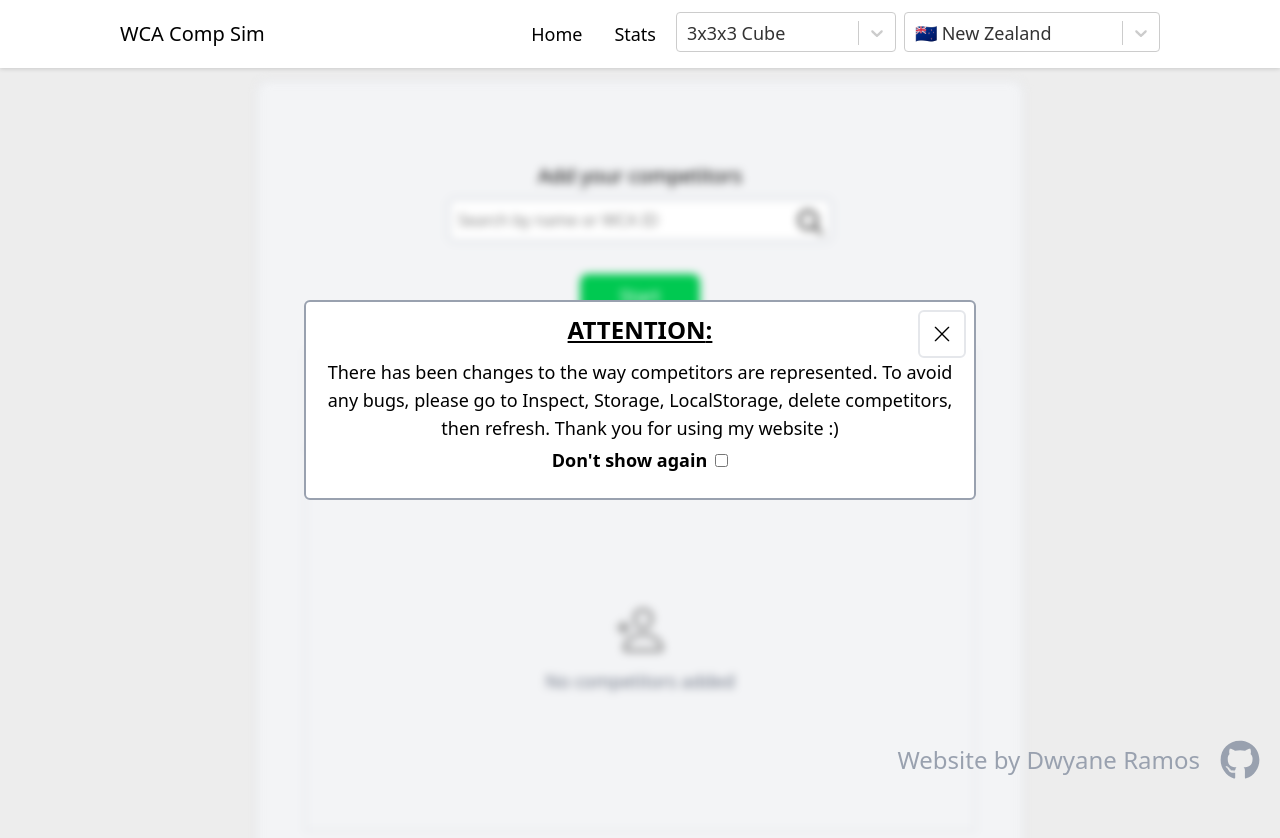
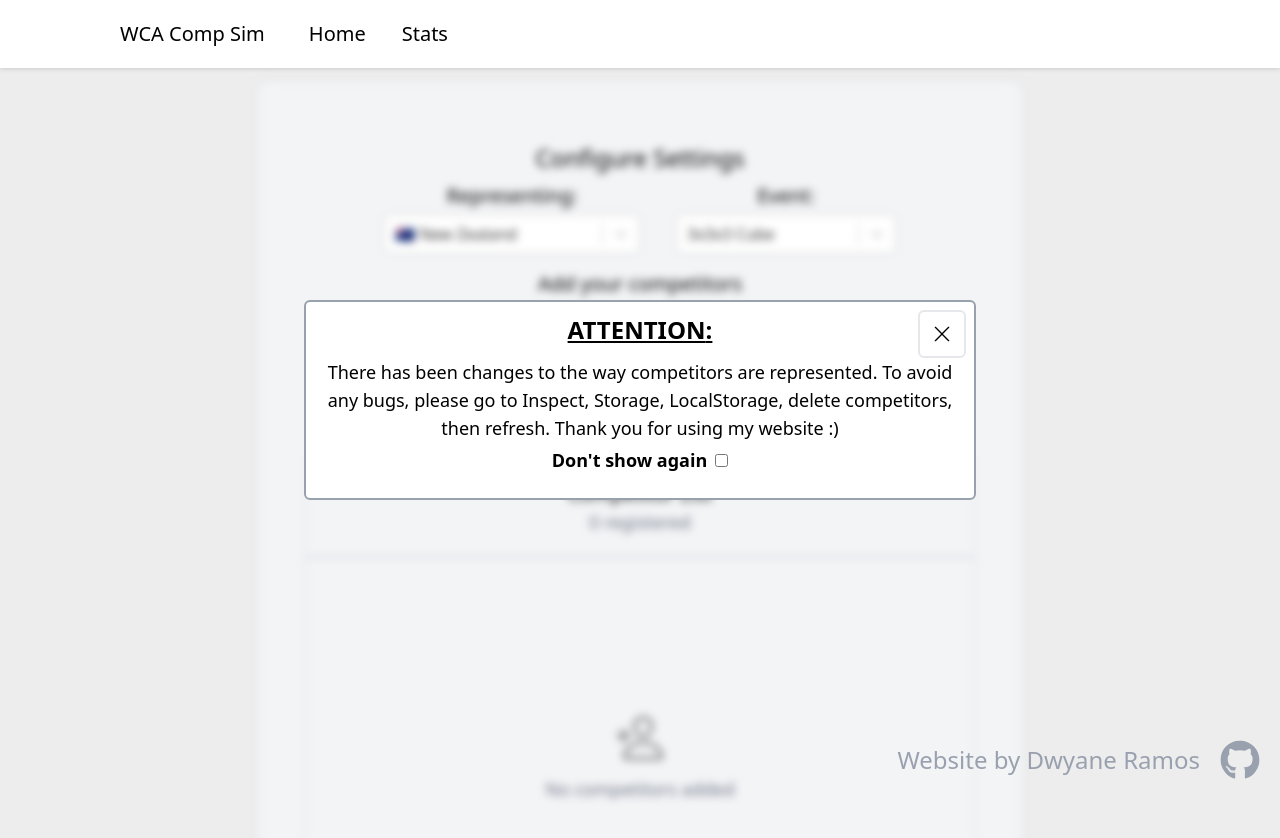
Before and after one commit to dwyaneramos/wca-comp-sim, a React (Vite) app: page / in a window 1280 px wide. Shown: the top 838 px of the page. Built offline with nearby package versions, Linux system fonts and the light colour scheme.

Commit message:
reverted to old changes regarding positioning of dropdowns + able to select event in stats page

```diff
--- a/src/components/NavBar.jsx
+++ b/src/components/NavBar.jsx
@@ -1,6 +1,4 @@
 import {useState, useEffect} from "react";
-import {countryToFlag, countries} from "./services/nationality.js"
-import Select from "react-select"
 
 
 export const NavBar = ({changePage, disabledEventDropdown, setEvent, defaultEvent, setNationality, defaultNationality}) => {
@@ -8,7 +6,7 @@ export const NavBar = ({changePage, disabledEventDropdown, setEvent, defaultEven
 
 
   return (
-    <div className = "flex flex-col sm:place-content-between bg-white drop-shadow-sm sm:px-30 text-lg py-3 fixed top-0 w-screen z-100">
+    <div className = "flex flex-col bg-white drop-shadow-sm sm:px-30 text-lg py-3 fixed top-0 w-screen z-100">
 
       {isSmall &&
         <div className="flex flex-col justify-center items-center gap-2">
@@ -19,26 +17,17 @@ export const NavBar = ({changePage, disabledEventDropdown, setEvent, defaultEven
               <a href="" className="py-1 hover:bg-gray-200 transition py-2 px-3 rounded-md">Home</a>
               <a href="" onClick={()=>changePage("")} className="py-1 hover:bg-gray-200 transition py-2 px-3 rounded-md">Stats</a>
             </div>
-
-              <SelectEventDropdown disabled = {disabledEventDropdown} setEvent = {setEvent} defaultEvent={defaultEvent}/>
-          <NationalityDropdown disabled = {disabledEventDropdown} defaultNationality={defaultNationality} setNationality = {setNationality}/>
         </div>
 
 
       }
 
       {!isSmall &&
-        <div className = "flex place-content-between">
-          <div>
-            <h1 className = "text-xl py-2 ">WCA Comp Sim</h1>
-          </div>
+        <div className = "flex text-xl gap-3">
+            <h1 className = " py-2 pr-5 ">WCA Comp Sim</h1>
 
-          <div className = "flex flex-row gap-2">
-            <a href="#" onClick={()=>changePage("Home")} className="py-1 hover:bg-gray-200 transition py-2 px-3 rounded-md">Home</a>
-            <a href="#" onClick={()=>changePage("Stats")}  className="py-1 hover:bg-gray-200 transition py-2 px-3 rounded-md">Stats</a>
-          <SelectEventDropdown disabled = {disabledEventDropdown} setEvent = {setEvent} defaultEvent={defaultEvent}/>
-          <NationalityDropdown disabled = {disabledEventDropdown} defaultNationality={defaultNationality} setNationality = {setNationality}/>
-          </div>
+            <a href="#" onClick={()=>changePage("Home")} className="hover:bg-gray-200 transition py-2 px-3 rounded-md">Home</a>
+            <a href="#" onClick={()=>changePage("Stats")}  className=" hover:bg-gray-200 transition py-2 px-3 rounded-md">Stats</a>
         </div>
 
 
@@ -48,49 +37,3 @@ export const NavBar = ({changePage, disabledEventDropdown, setEvent, defaultEven
 
   )
 }
-
-const NationalityDropdown = ({disabled, defaultNationality, setNationality}) => {
-  const options =  Object.entries(countries).map(([id, c]) => ({value: id, label: `${c.flag} ${c.name}`}))
-  return (
-  <Select options={options} onChange={(option) => setNationality(option.value)} isDisabled={disabled}
-    defaultValue={{value : defaultNationality, label: `${countryToFlag(defaultNationality)} ${countries[defaultNationality].name}`}}
-    classNames={{
-        control: ({ isFocused }) => `w-3xs h-10`,
-
-      }}/>
-  )
-}
-
-
-
-const SelectEventDropdown = ({ disabled, setEvent, defaultEvent }) => {
-  const wcaEvents = [
-    { label: "3x3x3 Cube", value: "333" },
-    { label: "2x2x2 Cube", value: "222" },
-    { label: "4x4x4 Cube", value: "444" },
-    { label: "5x5x5 Cube", value: "555" },
-    { label: "6x6x6 Cube", value: "666" },
-    { label: "7x7x7 Cube", value: "777" },
-    { label: "3x3x3 Blindfolded", value: "333bf" },
-    { label: "3x3x3 Fewest Moves", value: "333fm" },
-    { label: "3x3x3 One-Handed", value: "333oh" },
-    { label: "Clock", value: "clock" },
-    { label: "Megaminx", value: "minx" },
-    { label: "Pyraminx", value: "pyram" },
-    { label: "Skewb", value: "skewb" },
-    { label: "Square-1", value: "sq1" },
-    { label: "4x4x4 Blindfolded", value: "444bf" },
-    { label: "5x5x5 Blindfolded", value: "555bf" },
-  ];
-  return (
-    <Select options = {wcaEvents} onChange = {(event) => setEvent(event.value)} isDisabled={disabled}
-      defaultValue = {{value : defaultEvent, label : wcaEvents.find((e) => e.value === defaultEvent).label}}
-      classNames = {{
-          control: ({isFocused}) => `w-55 h-10`,
-        }}
-
-    />
-
-
-  )
-}
--- a/src/components/sections/SelectCubers.jsx
+++ b/src/components/sections/SelectCubers.jsx
@@ -13,6 +13,17 @@ export const SelectCubers = ({changePage, setCompetitors, competitors, disableAp
     <div className= {`flex content-center justify-center   ${disableApp ? "blur-xs pointer-events-none": ""}`}>
       <div className ="flex flex-col mx-auto gap-2 bg-gray-100 items-center rounded-xl  border-2 border-gray-200
                         w-[95vw] h-full overflow-x-hidden pb-10 mt-20 sm:w-3xl ">
+        <h1 className="text-2xl pt-15 font-medium">Configure Settings</h1>
+        <div className="w-lg relative">
+          <div className="absolute z-2 right-0">
+            <h2 className="text-center text-xl font-medium mb-1">Event:</h2>
+            <SelectEventDropdown setEvent = {setEvent} defaultEvent={event}/>
+          </div>
+          <div className="absolute z-2 left-0">
+            <h2 className="text-center text-xl font-medium mb-1">Representing:</h2>
+            <NationalityDropdown defaultNationality={nationality} setNationality = {setNationality}/>
+          </div>
+        </div>
 
 
           <h1 className="text-xl pt-20 font-medium">Add your competitors</h1>
@@ -26,6 +37,52 @@ export const SelectCubers = ({changePage, setCompetitors, competitors, disableAp
     </div>
   )
 }
+const NationalityDropdown = ({defaultNationality, setNationality}) => {
+  const options =  Object.entries(countries).map(([id, c]) => ({value: id, label: `${c.flag} ${c.name}`}))
+  return (
+  <Select options={options} onChange={(option) => setNationality(option.value)}
+    defaultValue={{value : defaultNationality, label: `${countryToFlag(defaultNationality)} ${countries[defaultNationality].name}`}}
+    classNames={{
+        control: ({ isFocused }) => `w-3xs h-10`,
+
+      }}/>
+  )
+}
+
+
+
+const SelectEventDropdown = ({setEvent, defaultEvent }) => {
+  const wcaEvents = [
+    { label: "3x3x3 Cube", value: "333" },
+    { label: "2x2x2 Cube", value: "222" },
+    { label: "4x4x4 Cube", value: "444" },
+    { label: "5x5x5 Cube", value: "555" },
+    { label: "6x6x6 Cube", value: "666" },
+    { label: "7x7x7 Cube", value: "777" },
+    { label: "3x3x3 Blindfolded", value: "333bf" },
+    { label: "3x3x3 Fewest Moves", value: "333fm" },
+    { label: "3x3x3 One-Handed", value: "333oh" },
+    { label: "Clock", value: "clock" },
+    { label: "Megaminx", value: "minx" },
+    { label: "Pyraminx", value: "pyram" },
+    { label: "Skewb", value: "skewb" },
+    { label: "Square-1", value: "sq1" },
+    { label: "4x4x4 Blindfolded", value: "444bf" },
+    { label: "5x5x5 Blindfolded", value: "555bf" },
+  ];
+  return (
+    <Select options = {wcaEvents} onChange = {(event) => setEvent(event.value)}
+      defaultValue = {{value : defaultEvent, label : wcaEvents.find((e) => e.value === defaultEvent).label}}
+      classNames = {{
+          control: ({isFocused}) => `w-55 h-10`,
+        }}
+
+    />
+
+
+  )
+}
+
 const DisplayCompetitors = ({competitors, setCompetitors}) => {
 
   const removeCuber = (cuber) => {
@@ -47,7 +104,7 @@ const DisplayCompetitors = ({competitors, setCompetitors}) => {
         {competitors.map((cuber) => {
           if (cuber.id !== PLAYER_ID) {
               return (
-                <div key = {cuber.id} className = "flex flex-row h-17 bg-gray-100 w-2xs rounded-md p-2 hover:bg-gray-200   border-2 border-gray-300 ">
+                <div key = {cuber.id} className = "flex flex-row h-15 bg-gray-100 w-2xs rounded-md p-2 hover:bg-gray-200   border-2 border-gray-300 ">
 
                   <div className = "flex flex-col w-full">
 
--- a/src/components/sections/Stats.jsx
+++ b/src/components/sections/Stats.jsx
@@ -4,6 +4,7 @@ import {Bar, Line} from "react-chartjs-2"
 import {genSuffix, formatTime } from "../utils/helper.js"
 import {defaultStats} from "../services/competitors.js"
 import {DNF, EVENT_AVERAGE_TYPE, EVENT_NAME_LOOKUP} from "../utils/constants.js"
+import Select from "react-select"
 
 const NUM_RECENT_SOLVES = 25
 
@@ -78,10 +79,44 @@ const SolvesLineGraph = (props) => {
   )
 }
 
+const SelectEventDropdown = ({setEvent, defaultEvent }) => {
+  const wcaEvents = [
+    { label: "3x3x3 Cube", value: "333" },
+    { label: "2x2x2 Cube", value: "222" },
+    { label: "4x4x4 Cube", value: "444" },
+    { label: "5x5x5 Cube", value: "555" },
+    { label: "6x6x6 Cube", value: "666" },
+    { label: "7x7x7 Cube", value: "777" },
+    { label: "3x3x3 Blindfolded", value: "333bf" },
+    { label: "3x3x3 Fewest Moves", value: "333fm" },
+    { label: "3x3x3 One-Handed", value: "333oh" },
+    { label: "Clock", value: "clock" },
+    { label: "Megaminx", value: "minx" },
+    { label: "Pyraminx", value: "pyram" },
+    { label: "Skewb", value: "skewb" },
+    { label: "Square-1", value: "sq1" },
+    { label: "4x4x4 Blindfolded", value: "444bf" },
+    { label: "5x5x5 Blindfolded", value: "555bf" },
+  ];
+  return (
+    <Select options = {wcaEvents} onChange = {(event) => setEvent(event.value)}
+      defaultValue = {{value : defaultEvent, label : wcaEvents.find((e) => e.value === defaultEvent).label}} menuPortalTarget={document.body}
+      classNames = {{
+          control: ({isFocused}) => `w-55 h-10`,
+        }}
+
+    />
+
+
+  )
+}
+
+
 export const Stats = (props) => {
   const event = props.event
   const setStats = props.setStats
   const stats = props.stats
+  const setEvent = props.setEvent
   const eventStats = stats[event]
   const displayableData = [
 
@@ -119,6 +154,10 @@ export const Stats = (props) => {
       <h1 className = "bg-white w-2xl p-3 m-3 border-gray-200
         drop-shadow-md border-2 text-center font-medium text-3xl rounded-lg">
         Competition Stats for {EVENT_NAME_LOOKUP[event]}</h1>
+      <div className="flex flex-row items-center gap-3 drop-shadow-md rounded-lg border-2 bg-white border-gray-200 py-2 px-3">
+        <h1 className="text-xl font-medium">Change Event</h1>
+        <SelectEventDropdown defaultEvent={event} setEvent={setEvent}/>
+      </div>
       <div className="grid grid-cols-5 gap-2 auto-rows-max w-full">
 
         <span className="col-span-1">
```
